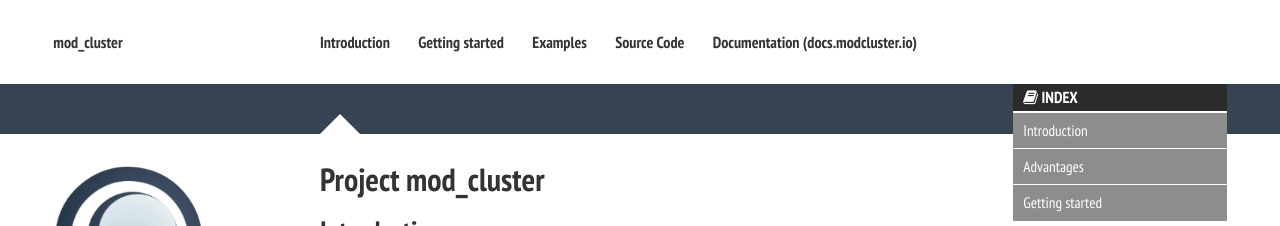
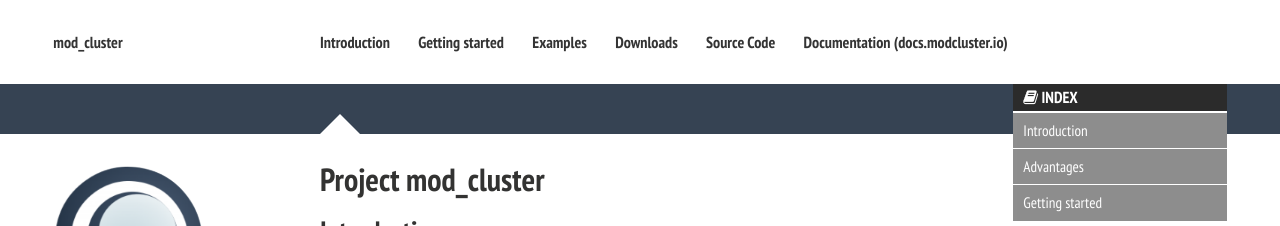
Before and after one commit to jajik/modcluster.io, a Jekyll site: the page built from index.md, in a window 1280 px wide. Shown: the top 226 px of the page. Built offline with Jekyll 4.4.1, drawn with Linux system fonts in a browser that asks for light colours; nearby versions of some CDN libraries.

Commit message:
Add link to the downloads section from navigation

```diff
--- a/_data/navigation.yml
+++ b/_data/navigation.yml
@@ -7,6 +7,9 @@
 - title: Examples
   url: /examples/
 
+- title: Downloads
+  url: https://github.com/modcluster/mod_cluster/releases
+
 - title: Source Code
   url: /source-code/
 
```
Also changed, not shown: examples/index.md (+4 -0 lines).
